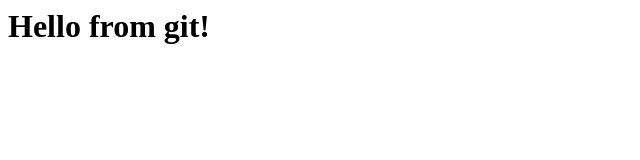
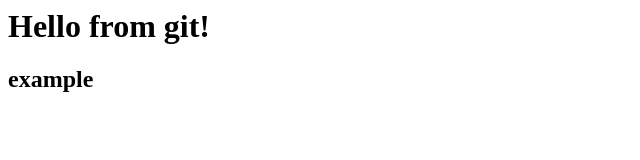
Before and after one commit to mpasupuleti-dot/exe-project, a plain HTML site: page index.html in a window 1280 px wide. Shown: the whole page, without its empty margins (0-640 px from the left). Drawn offline with Linux system fonts and the light colour scheme.

Commit message:
added h2

```diff
--- a/index.html
+++ b/index.html
@@ -1,5 +1,6 @@
 <html>
     <body style = "bodycolor:white;">
     <h1>Hello from git! </h1>
+    <h2>example</h2>
     </body>
 </html>
```
